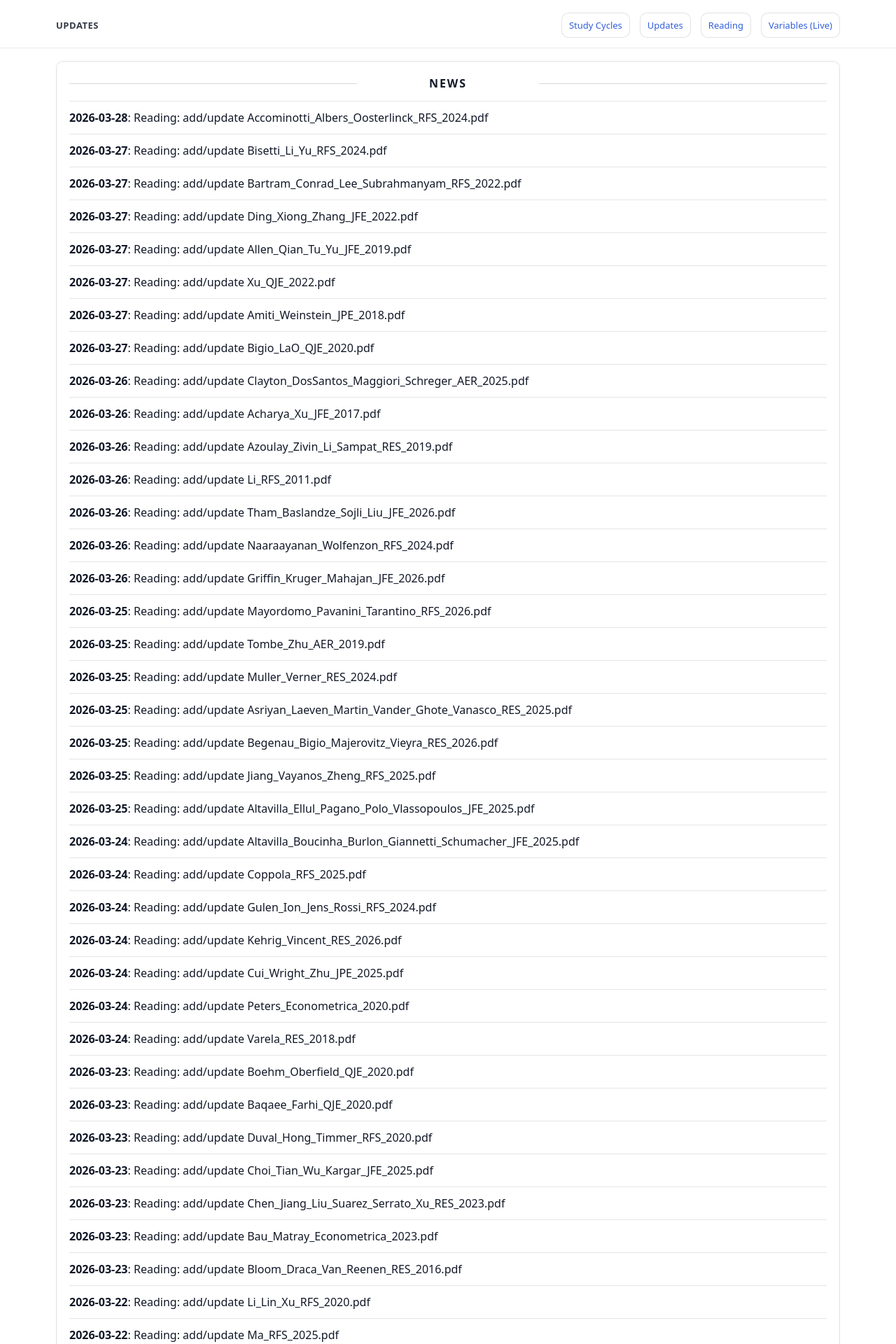
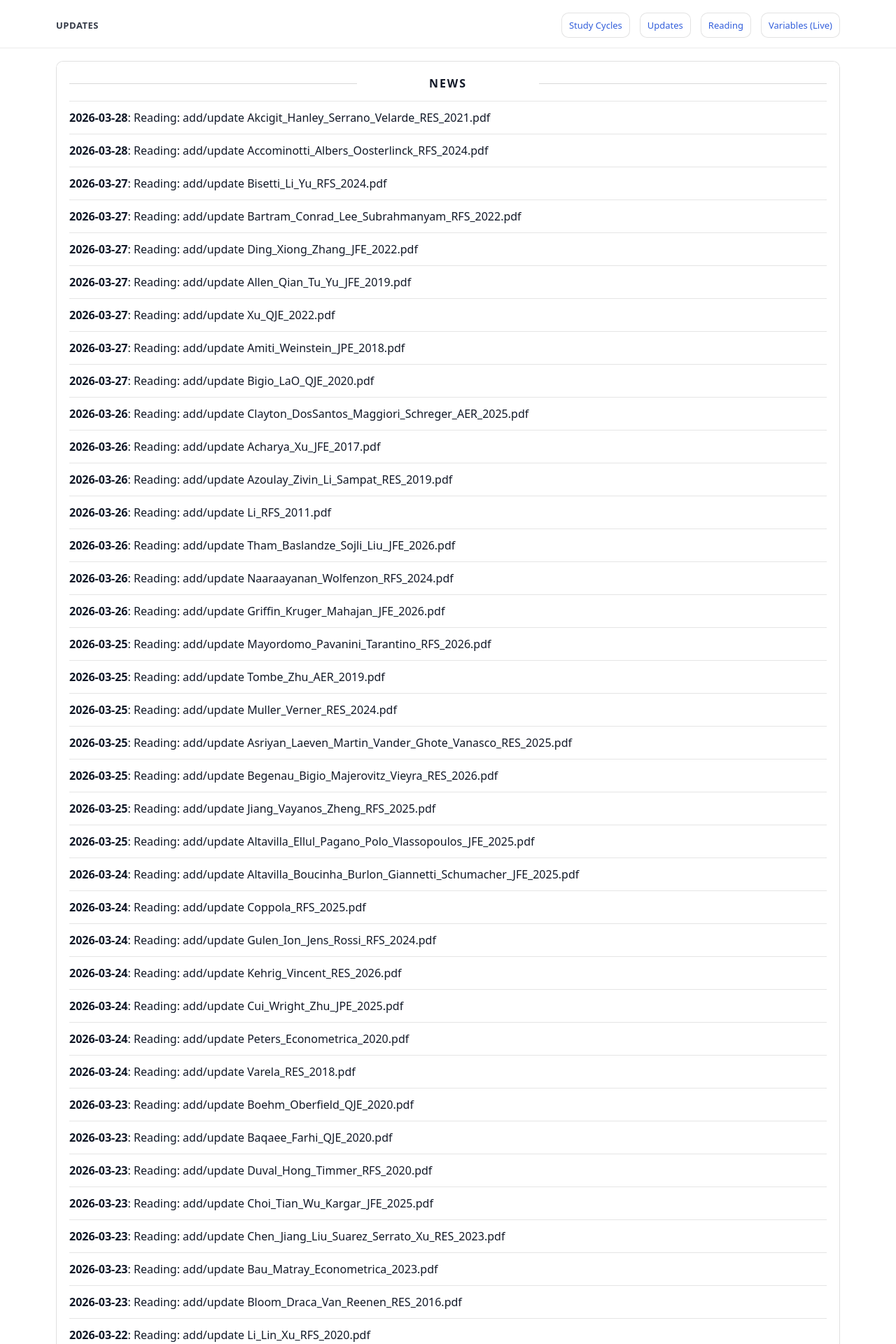
Before and after one commit to yaxinzn/study-archive, a Jekyll site: the page built from updates/index.md, in a window 1280 px wide. Shown: the top 1920 px of the page at 70% size. Built offline with Jekyll 4.4.1, drawn with Linux system fonts in a browser that asks for light colours; some of the changed text lies outside the part shown.

Commit message:
chore: update NEWS feed

```diff
--- a/_data/news.yml
+++ b/_data/news.yml
@@ -1,4 +1,7 @@
 # Auto-generated update history (sorted newest -> oldest). Do not edit manually.
+- ts: "1774691658"
+  date: "2026-03-28"
+  title: "Reading: add/update Akcigit_Hanley_Serrano_Velarde_RES_2021.pdf"
 - ts: "1774641607"
   date: "2026-03-28"
   title: "Reading: add/update Accominotti_Albers_Oosterlinck_RFS_2024.pdf"
```
